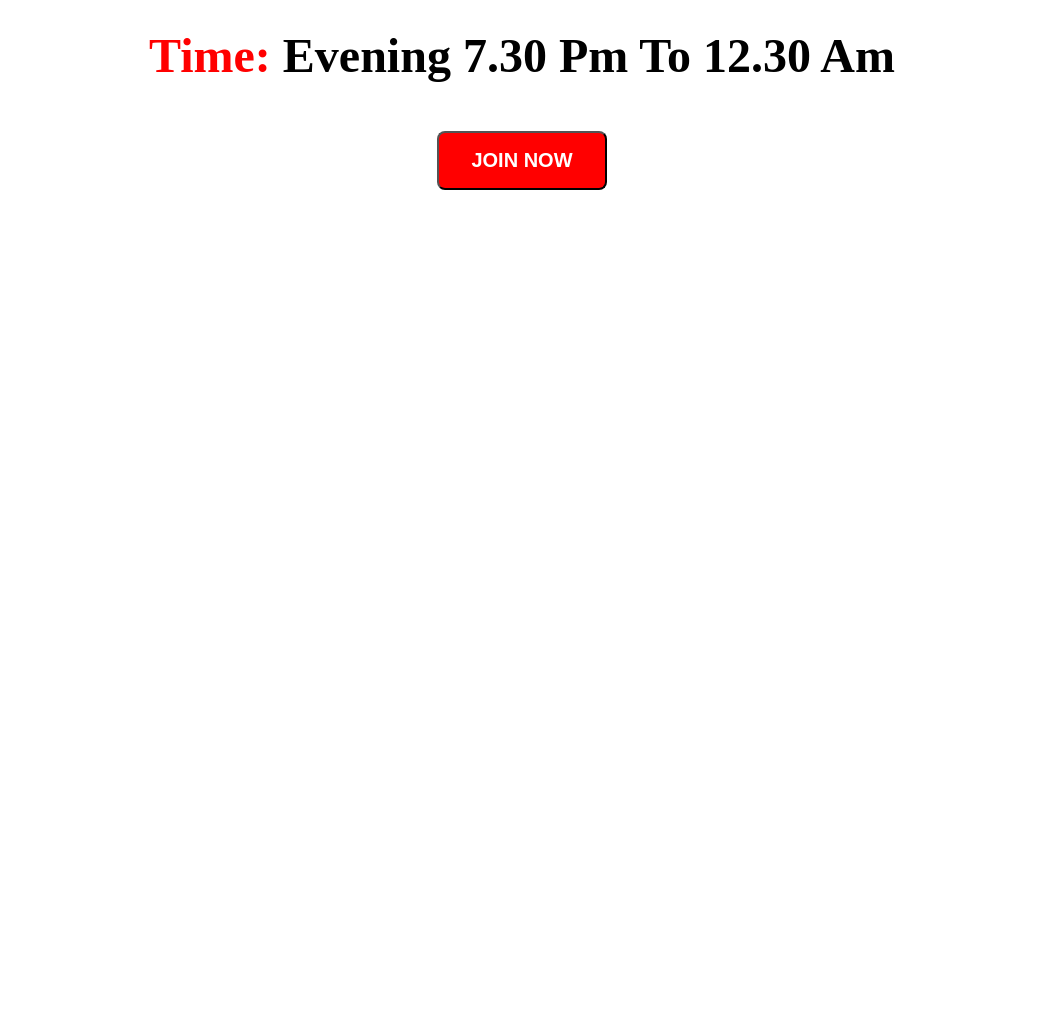
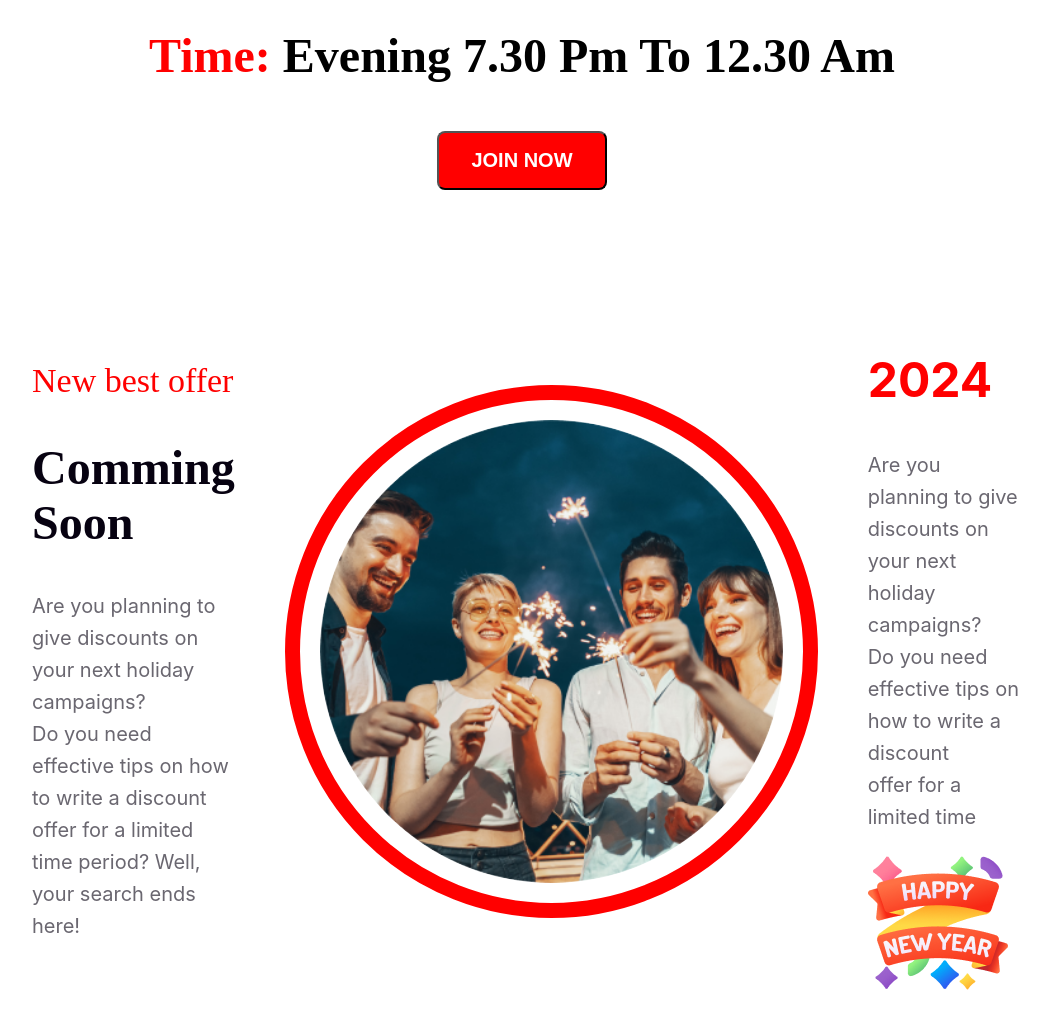
Before and after one commit to 12AlAdnan/assignment, a plain HTML site: page index.html in a window 1280 px wide. Shown: the part 2614-3642 px from the top of the page, without its empty margins (118-1167 px from the left). Before the commit the page ends 2914 px from the top, so only its background shows below. Drawn offline with Linux system fonts and the light colour scheme.

Commit message:
added new offer

```diff
--- a/index.html
+++ b/index.html
@@ -43,6 +43,21 @@
         <button class="btn-second">JOIN NOW</button>
       </div>
     </section>
+    <section class="artical">
+      <div class="offer-artical">
+        <p><span class="new-offer">New best offer</span> <h2 class="comming-style">Comming Soon</h2></p>
+        <p class="paragraph-style">Are you planning to give discounts on your next holiday campaigns? <br> Do you need effective tips on how to write a discount <br> offer for a limited time period? Well, your search ends here!</p>
+      </div>
+      <div>
+        <img class="ellips-style" src="images/Ellipse 1.png" alt="">
+      </div>
+      <div class="artical-three">
+        <h1 class="new-year">2024</h1>
+        <p class="paragraph-style">Are you planning to give discounts on your next holiday campaigns? <br> Do you need effective tips on how to write a discount <br> offer for a limited time </p>
+        <img src="images/Group 96.png" alt="">
+      </div>
+    </section>
+
   </main>
   <!-- main section End  -->
 </body>
--- a/styles/style.css
+++ b/styles/style.css
@@ -112,8 +112,64 @@ body {
   font-size: 20px;
   font-weight: 700;
 }
-#btn-style{
+
+#btn-style {
   text-align: center;
   margin-top: 48px;
   margin-bottom: 110px;
 }
+
+.artical {
+  display: flex;
+  margin-top: 120px;
+  padding-left: 10px;
+  align-items: center;
+  margin-bottom: 120px;
+}
+
+.new-offer {
+  color: #F00;
+  font-size: 34px;
+  font-weight: 300;
+  font-family: initial;
+}
+
+.comming-style {
+  color: #070211;
+  font-family: Merriweather;
+  font-size: 48px;
+  font-style: normal;
+  font-weight: 900;
+}
+
+.paragraph-style {
+  color: rgba(7, 2, 17, 0.60);
+  font-family: Inter;
+  font-size: 20px;
+  font-style: normal;
+  font-weight: 400;
+  line-height: 32px;
+}
+
+.new-year {
+  color: #F00;
+  font-family: Inter;
+  font-size: 48px;
+  font-style: normal;
+  font-weight: 700;
+}
+
+.ellips-style {
+  border-radius: 500px;
+  border: 15px solid #F00;
+  width: 463px;
+  height: 463px;
+  flex-shrink: 0;
+  padding: 20px;
+  margin-left: 50px;
+}
+
+.artical-three {
+  margin-left: 50px;
+  text-align: left;
+}
```
